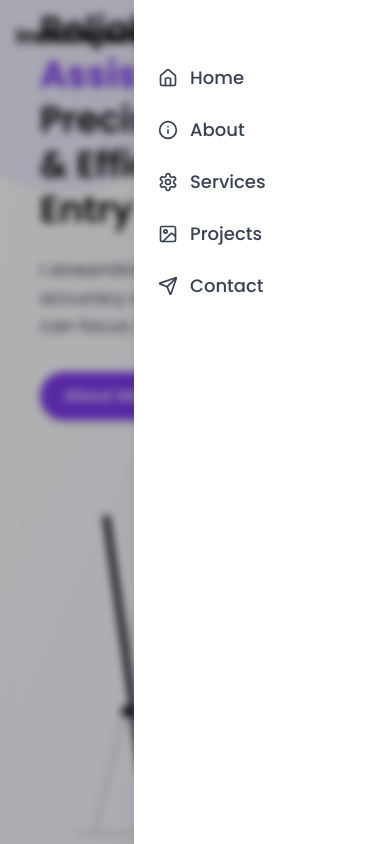
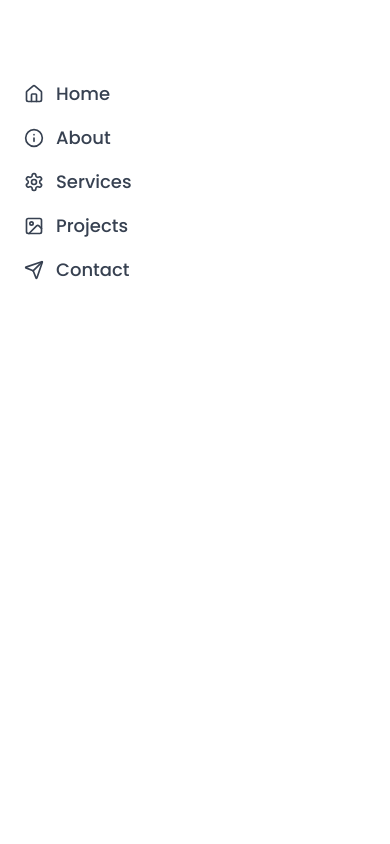
Before and after one commit to indrashh/Template-Portofolio-dengan-Vite-dan-React-JS, a React (Vite) app: page / in a window 390 px wide. Both pictures are taken after a click on the button "Open menu". Shown: the top 844 px of the page. Built offline with nearby package versions, Linux system fonts and the light colour scheme.

Commit message:
menambah padding top hero section

```diff
--- a/src/components/Navbar.jsx
+++ b/src/components/Navbar.jsx
@@ -14,7 +14,7 @@ export default function Navbar() {
 
   const bgClass = scrolled
     ? "backdrop-blur-md bg-white/70 shadow-md"
-    : "bg-transparent";
+    : "bg-white/70 shadow-md md:bg-transparent";
 
   const links = [
     { href: "#homepage", label: "Home", icon: <Home className="w-5 h-5" /> },
@@ -43,6 +43,8 @@ export default function Navbar() {
         <h1 className="text-xl sm:text-2xl font-extrabold">
           Indra Agustyawan.
         </h1>
+
+        {/* Desktop Links */}
         <div className="hidden md:flex space-x-8">
           {links.map((link) => (
             <a
@@ -55,20 +57,21 @@ export default function Navbar() {
             </a>
           ))}
         </div>
-        <div className="md:hidden">
+
+        {/* Mobile Menu Button */}
         <button
-            onClick={() => setOpen(!open)}
-            className="p-2 rounded-md text-gray-700 hover:text-violet-600 transition"
+          onClick={() => setOpen((prev) => !prev)}
+          className="md:hidden p-2 rounded-md text-gray-700 hover:text-violet-600 transition"
+          aria-label={open ? "Close menu" : "Open menu"}
         >
           {open ? <X className="w-6 h-6" /> : <Menu className="w-6 h-6" />}
         </button>
-        </div>
       </div>
 
       <AnimatePresence>
         {open && (
           <motion.div
-            className="fixed inset-0 bg-black/30 backdrop-blur-sm z-40"
+            className="fixed inset-0 bg-black/40 backdrop-blur-sm z-40"
             initial={{ opacity: 0 }}
             animate={{ opacity: 1 }}
             exit={{ opacity: 0 }}
@@ -80,13 +83,12 @@ export default function Navbar() {
       <AnimatePresence>
         {open && (
           <motion.div
-            className="fixed top-0 right-0 h-full w-64 bg-white shadow-lg z-50"
-            initial={{ x: 300 }}
-            animate={{ x: 0 }}
-            exit={{ x: 300 }}
+            className="fixed inset-0 z-50 flex flex-col bg-white pt-20 pb-6 px-6 space-y-4 md:hidden"
+            initial={{ y: -300 }}
+            animate={{ y: 0 }}
+            exit={{ y: -300 }}
             transition={{ type: "spring", stiffness: 300 }}
           >
-            <div className="flex flex-col mt-16 space-y-6 px-6">
             {links.map((link) => (
               <a
                 key={link.href}
@@ -98,7 +100,6 @@ export default function Navbar() {
                 {link.label}
               </a>
             ))}
-            </div>
           </motion.div>
         )}
       </AnimatePresence>
--- a/src/pages/HomePage.jsx
+++ b/src/pages/HomePage.jsx
@@ -22,12 +22,13 @@ function HeroSection() {
   return (
     <motion.section
       id="homepage"
-      className="hero relative overflow-hidden grid md:grid-cols-2 grid-cols-1 items-center gap-20 px-6 bg-gradient-to-br from-white to-violet-50 min-h-screen"
+      className="hero pt-24 md:pt-0 relative overflow-hidden grid md:grid-cols-2 grid-cols-1 items-center gap-20 px-6 bg-gradient-to-br from-white to-violet-50 min-h-screen"
       initial="hidden"
       whileInView="visible"
       viewport={{ once: false, amount: 0.4 }}
       variants={sectionVariants}
     >
+      {/* Background Shapes */}
       <div className="absolute -top-16 -left-16 w-64 h-64 bg-violet-200 opacity-40 rounded-full" />
       <div className="absolute top-1/2 -right-20 w-56 h-56 bg-violet-300 opacity-30 rounded-full transform translate-y-1/2" />
       <div className="absolute bottom-10 left-1/3 w-48 h-48 bg-violet-200 opacity-30 rounded-full" />
```
Lines whose indentation alone changed are shown as unchanged.
